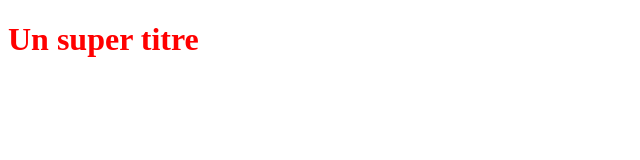
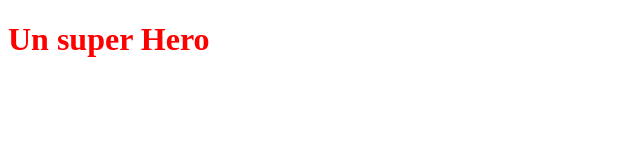
Before and after one commit to Sylverop/OpenclassroomProject, a plain HTML site: page index.html in a window 1280 px wide. Shown: the full height of the page, 0-640 px from the left. Drawn offline with Linux system fonts and the light colour scheme.

Commit message:
modification du titre H1

```diff
--- a/index.html
+++ b/index.html
@@ -5,6 +5,6 @@
    <link rel="stylesheet" type="text/css" href="styles.css">
 </head>
 <body>
-   <h1>Un super titre</h1>
+   <h1>Un super Hero</h1>
 </body>
 </html>
```
